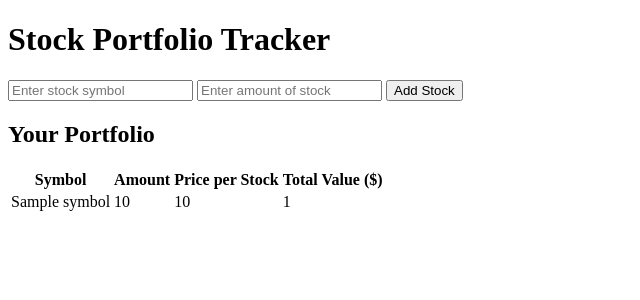
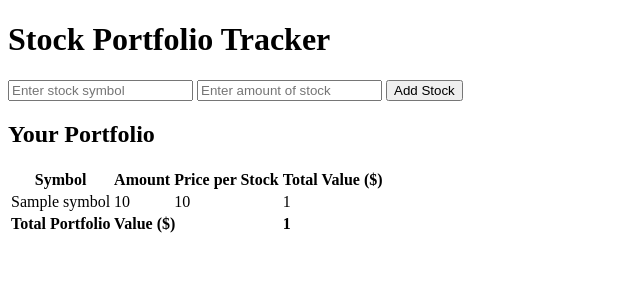
Before and after one commit to sinanaksu0/stock-portfolio-tracker, a Flask app: template templates/index.html in a window 1280 px wide. Shown: the top 300 px of the page, without its empty margins (0-640 px from the left). Run offline with Flask 3, Linux system fonts and the light colour scheme; the template is opened without the code that fills it: most values are stand-ins (such as "Sample title", 1, 10 or a date in 2020).

Commit message:
Added total value

```diff
--- a/app.py
+++ b/app.py
@@ -28,7 +28,7 @@ def index():
         # Validate positive amount and valid stock symbol
         if amount < 0:
             error_message = "Please enter a positive amount."
-            return render_template("index.html", portfolio=portfolio, error=error_message)
+            return render_template("index.html", portfolio=portfolio, error=error_message, total_portfolio_value=calculate_total_portfolio_value())
 
         price = get_stock_price(symbol)
         if price is not None:
@@ -41,9 +41,13 @@ def index():
             })
         else:
             error_message = "Invalid stock symbol."
-            return render_template("index.html", portfolio=portfolio, error=error_message)
+            return render_template("index.html", portfolio=portfolio, error=error_message, total_portfolio_value=calculate_total_portfolio_value())
 
-    return render_template("index.html", portfolio=portfolio)
+    return render_template("index.html", portfolio=portfolio, total_portfolio_value=calculate_total_portfolio_value())
+
+# Function to calculate total portfolio value
+def calculate_total_portfolio_value():
+    return sum(stock['total_value'] for stock in portfolio)
 
 if __name__ == "__main__":
     app.run(debug=True)
--- a/templates/index.html
+++ b/templates/index.html
@@ -32,6 +32,10 @@
             <td>{{ stock.total_value }}</td>
         </tr>
         {% endfor %}
+        <tr>
+            <td colspan="3"><strong>Total Portfolio Value ($)</strong></td>
+            <td><strong>{{ total_portfolio_value }}</strong></td>
+        </tr>
     </table>
 </body>
 </html>
```
Also changed, not shown: 1 other file.
